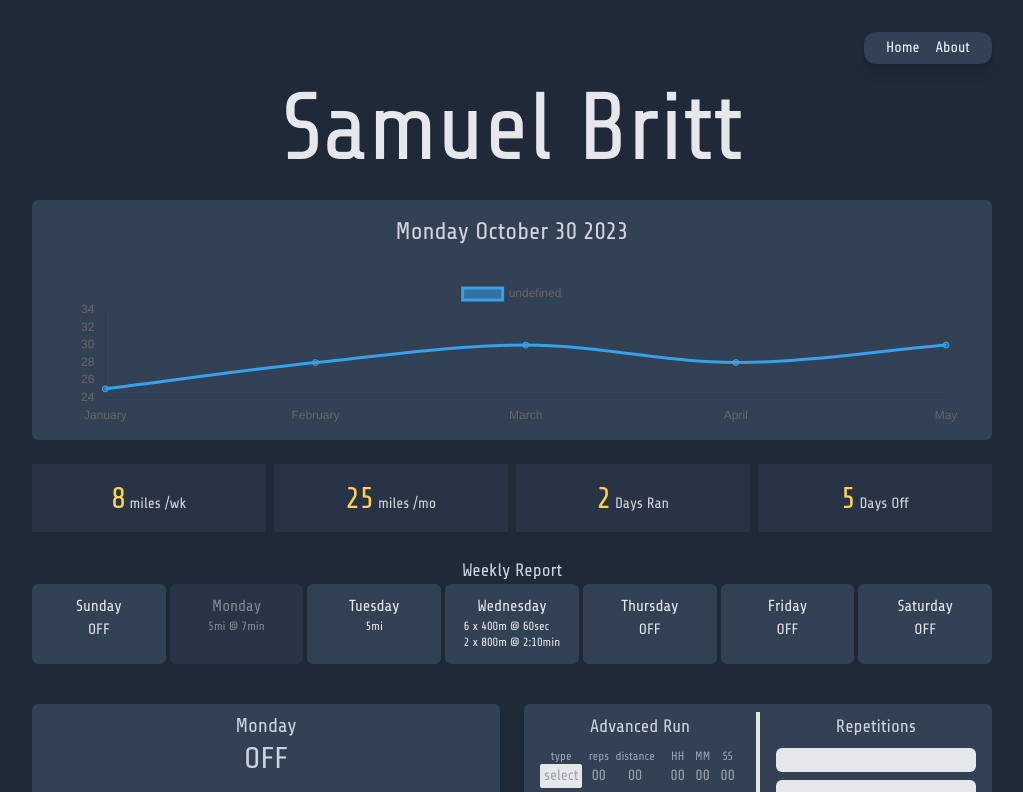
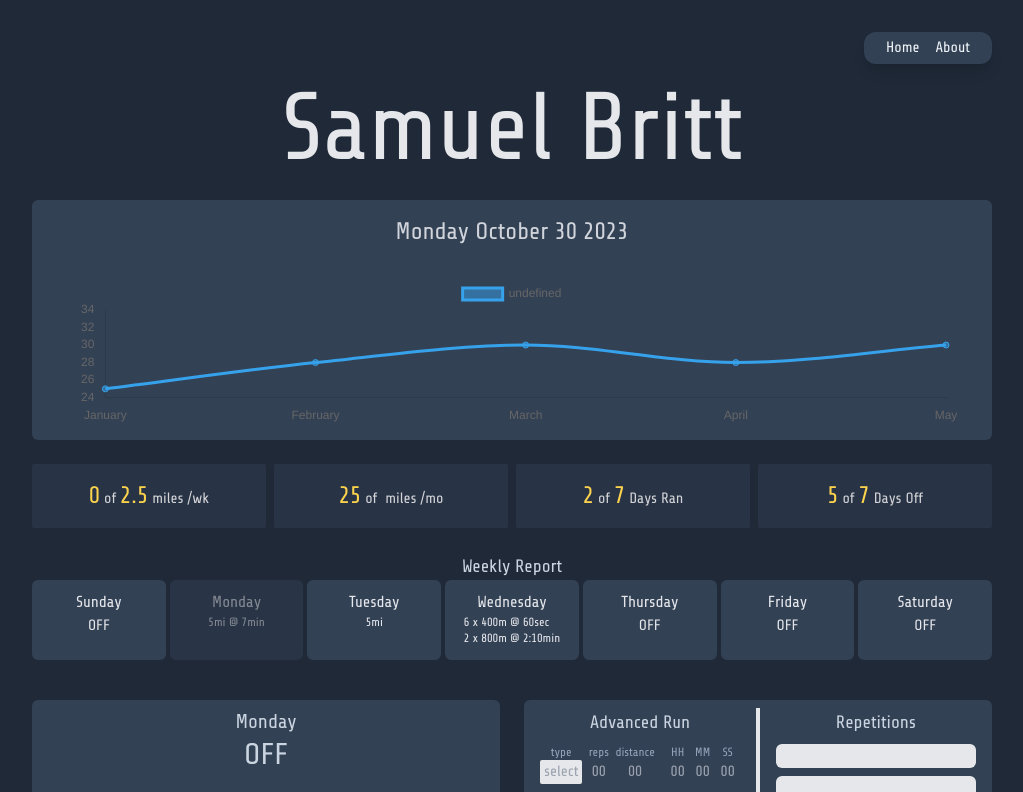
Before and after one commit to SamBritt/workout-tracker, a Vue app: page / in a window 1280 px wide. Shown: the top 792 px of the page, without its empty margins (128-1151 px from the left). Built offline with nearby package versions, Linux system fonts and the light colour scheme.

Commit message:
weeklyMileage

```diff
--- a/src/components/StatTile.vue
+++ b/src/components/StatTile.vue
@@ -13,8 +13,12 @@ const props = defineProps({
 </script>
 
 <template>
-  <span class="flex items-end justify-center gap-1 text-zinc-300 bg-slate-700/50 p-4 w-full rounded-sm">
-    <span class="text-amber-300 text-3xl">{{ value }}</span>
+  <span
+    class="flex justify-center items-baseline gap-1 text-zinc-300 bg-slate-700/50 p-4 w-full rounded-sm">
+    <span class="text-amber-300 text-2xl">{{ value }}</span>
+
+    <span>of</span>
+    <span class="text-amber-300 text-2xl">{{ total }}</span>
     <span>{{ label }}</span>
   </span>
 </template>
--- a/src/stores/WorkoutStore.ts
+++ b/src/stores/WorkoutStore.ts
@@ -10,6 +10,9 @@ export const useWorkoutStore = defineStore('workout', () => {
       date: 'Jan 31 2024',
       name: "Fast 4's",
       type: 'speed',
+      warmup: 1,
+      cooldown: 1,
+      warmupType: 'mi',
       details: [
         {
           reps: 6,
@@ -35,7 +38,7 @@ export const useWorkoutStore = defineStore('workout', () => {
     },
     {
       id: 2,
-      date: 'Jan 29 2024',
+      date: 'Jan 1 2024',
       name: undefined,
       type: 'run',
       details: [
@@ -53,7 +56,7 @@ export const useWorkoutStore = defineStore('workout', () => {
     },
     {
       id: 3,
-      date: 'Jan 30 2024',
+      date: 'Jan 2 2024',
       name: undefined,
       type: 'run',
       details: [
@@ -95,6 +98,37 @@ export const useWorkoutStore = defineStore('workout', () => {
     })
   })
 
+  const weeklyMileage = computed(() => {
+    // Conversion factor: 1 mile = 1609.34 meters
+    const metersToMilesConversionFactor = 1 / 1609.34;
+
+    const totalDistanceInMiles = weeklyWorkouts.value.reduce((total, workout) => {
+      // Check if details exist
+      if (workout.details) {
+        const totalDistanceInMeters = workout.details.reduce((workoutTotal, entry) => {
+          const reps = entry.reps !== undefined ? entry.reps : 1;
+          const distance = entry.distance !== undefined ? entry.distance : 0;
+
+          return workoutTotal + (reps * distance);
+        }, 0);
+
+        // console.log(totalDistanceInMeters)
+
+        const totalDistanceForWorkout = totalDistanceInMeters * metersToMilesConversionFactor;
+        return total + totalDistanceForWorkout;
+      }
+
+      return total;
+    }, 0);
+
+    console.log(totalDistanceInMiles)
+    return totalDistanceInMiles.toFixed(1)
+  })
+
+  const monthlyMileage = computed(() => {
+
+  })
+
   const getCurrentWorkout = () => {
     const current =  weeklyWorkouts.value.find(item => {
       return areDatesEqual(new Date(), item.date)
@@ -109,7 +143,5 @@ export const useWorkoutStore = defineStore('workout', () => {
     currentWorkout.value = workout
   }
 
-
-
-  return { workouts, currentWorkout, weeklyWorkouts, setCurrentWorkout }
+  return { workouts, currentWorkout, weeklyWorkouts, setCurrentWorkout, weeklyMileage }
 })
--- a/src/types/workout.ts
+++ b/src/types/workout.ts
@@ -4,6 +4,9 @@ export interface Workout {
   date: string
   name: undefined
   type: string
+  warmup: number,
+  cooldown: number,
+  warmupType: string,
   details: [
     {
       reps: number
--- a/src/views/HomeView.vue
+++ b/src/views/HomeView.vue
@@ -20,7 +20,7 @@ const currentDate = ref(new Date())
 const store = useWorkoutStore()
 const userStore = useUserStore()
 const { state } = storeToRefs(userStore)
-const { workouts, weeklyWorkouts, currentWorkout } = storeToRefs(store)
+const { workouts, weeklyWorkouts, currentWorkout, weeklyMileage } = storeToRefs(store)
 
 const year = computed(() => currentDate.value.getFullYear())
 const month = computed(() => currentDate.value.toLocaleString(undefined, { month: 'long' }))
@@ -96,9 +96,9 @@ const selectWorkout = (workout: Workout) => {
 
       <div class="grid grid-cols-2 md:grid-cols-4 gap-2">
         <StatTile
-          value="8"
+          value="0"
           label="miles /wk"
-          total="30" />
+          :total="weeklyMileage" />
         <StatTile
           value="25"
           label="miles /mo" />
```
